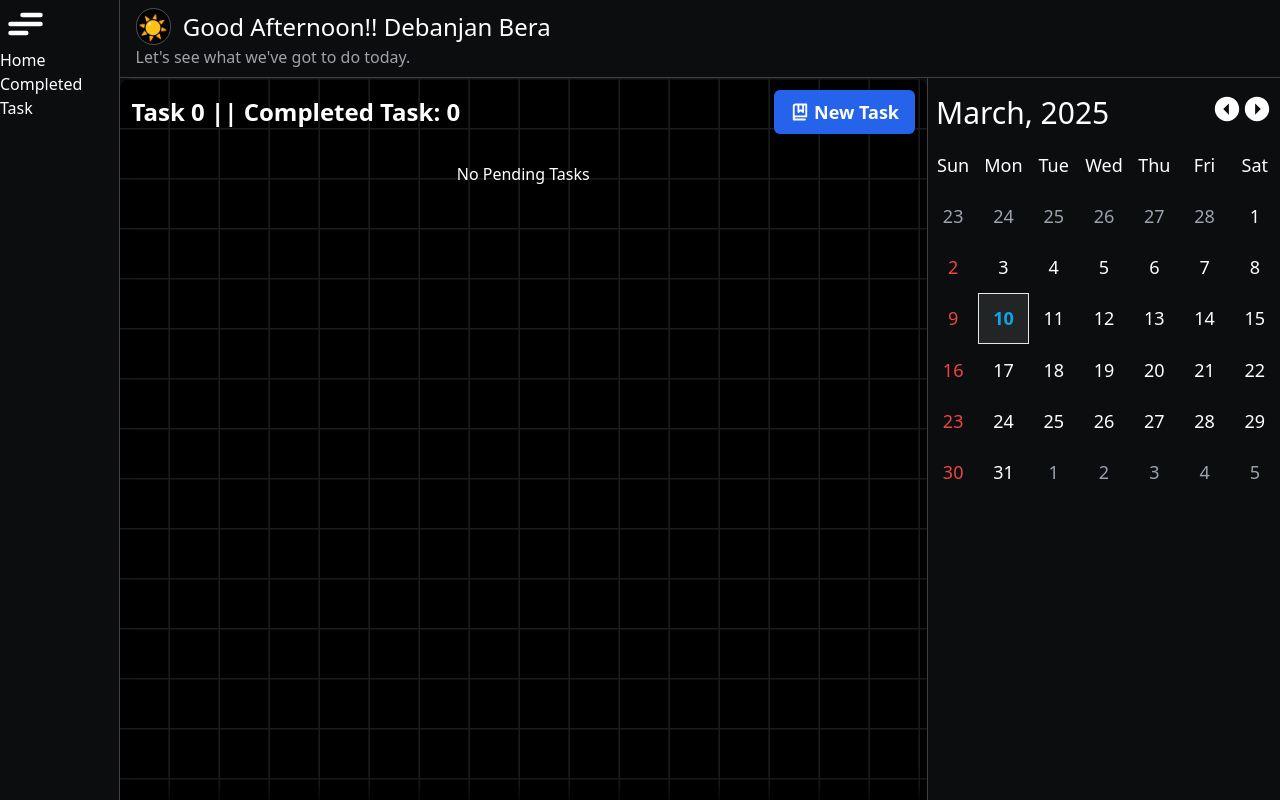
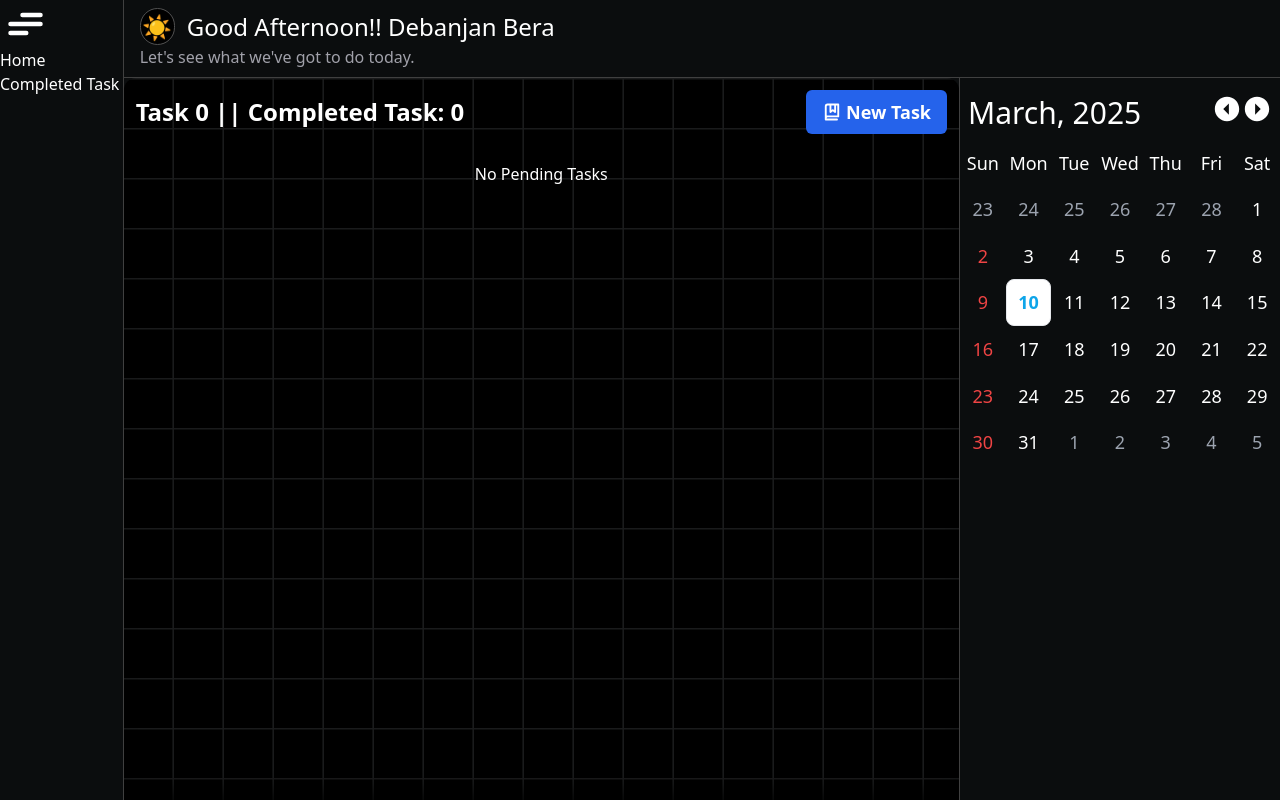
Before and after one commit to debanjan-bera/To-Do-Application, a React (Vite) app: page / in a window 1280 px wide. Built offline with nearby package versions, Linux system fonts and the light colour scheme.

Commit message:
refactor: Update CalenderComponent styles for improved hover effects and adjust layout dimensions

```diff
--- a/src/Components/layout/Calender/Calender.jsx
+++ b/src/Components/layout/Calender/Calender.jsx
@@ -22,11 +22,11 @@ export const CalenderComponent = () => {
   const nextMonthDays = Array.from({ length: totalCells }, (_, i) => i + 1);
 
   const flexClass = 'flex items-center justify-center';
-  const disableDayClass = 'p-1 w-full h-full flex items-center justify-center aspect-square text-gray-400 hover:border hover:border-gray-500';
+  const disableDayClass = 'p-1 w-full h-full flex items-center justify-center aspect-square text-gray-400 hover:border hover:bg-[#27272a] hover:border-gray-500';
 
   const trackTodayDate = (date) => {
     if (todayDate.getDate() === date && todayDate.getMonth() === month && todayDate.getFullYear() === year) {
-      return 'border text-sky-500 font-bold backdrop-blur-lg bg-white/10';
+      return 'border text-sky-500 font-bold bg-white hover:border-zinc-800 hover:bg-white';
     }
     return isSunday.includes(date) ? 'text-red-500' : 'text-white';
   };
@@ -45,7 +45,7 @@ export const CalenderComponent = () => {
   return (
     <>
       <section className='calender bg-[#0B0D0E] border-l-[0.02rem] border-neutral-700 row-start-2 row-end-5 col-start-3 w-full grid gap-0'>
-        <section className='h-full w-[22rem]'>
+        <section className='h-full w-[20rem]'>
           <div className="w-full p-1 pt-3 text-white flex items-center justify-between text-center">
             <span className="text-3xl p-1 text-center">{`${listOfMonths[month]}, ${year}`}</span>
             <div className="text-3xl p-1 text-center">
@@ -54,7 +54,7 @@ export const CalenderComponent = () => {
             </div>
           </div>
 
-          <div className='w-full h-[22.4rem] text-lg text-white grid grid-cols-7 grid-rows-7'>
+          <div className='w-full h-[20.4rem] text-lg text-white grid grid-cols-7 grid-rows-7'>
             {listOfDays.map((day) => (
               <div key={day} className={`p-1 ${flexClass}`}>{day}</div>
             ))}
@@ -64,7 +64,7 @@ export const CalenderComponent = () => {
             ))}
 
             {Array.from({ length: lastDay }, (_, i) => i + 1).map((day, index) => (
-              <div key={index} className={`w-full h-full p-1 flex items-center justify-center aspect-square ${trackTodayDate(day)} hover:border hover:border-gray-200`}>
+              <div key={index} className={`w-full h-full p-1 rounded-lg flex items-center justify-center aspect-square ${trackTodayDate(day)} hover:border hover:bg-[#27272a] hover:border-gray-200`}>
                 {day}
               </div>
             ))}
--- a/src/Contexts/DataWhereHouse.jsx
+++ b/src/Contexts/DataWhereHouse.jsx
@@ -21,4 +21,4 @@ export const DataProvider = ({ children }) => {
 };
 DataProvider.propTypes = {
   children: PropTypes.node.isRequired,
-};
+}
```
